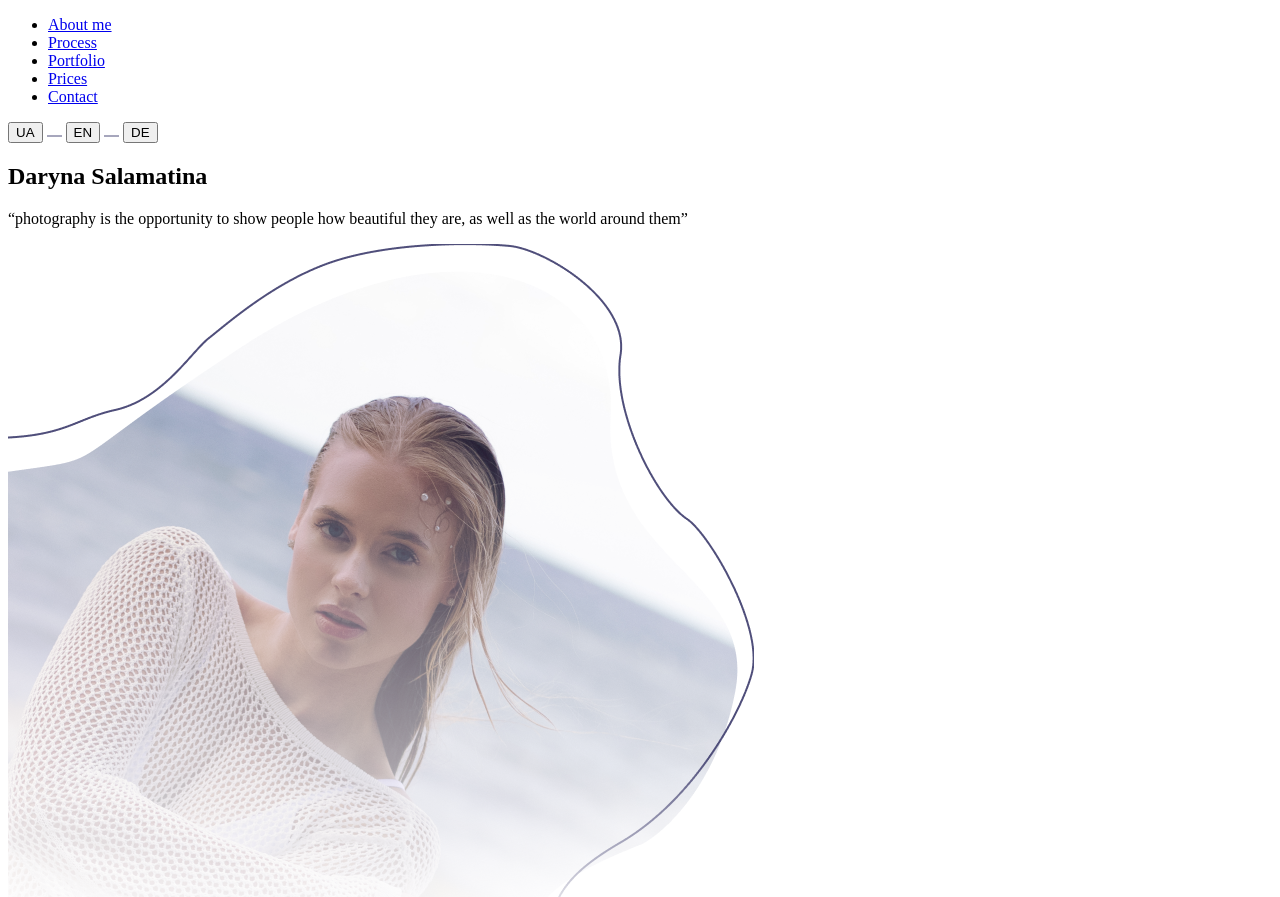
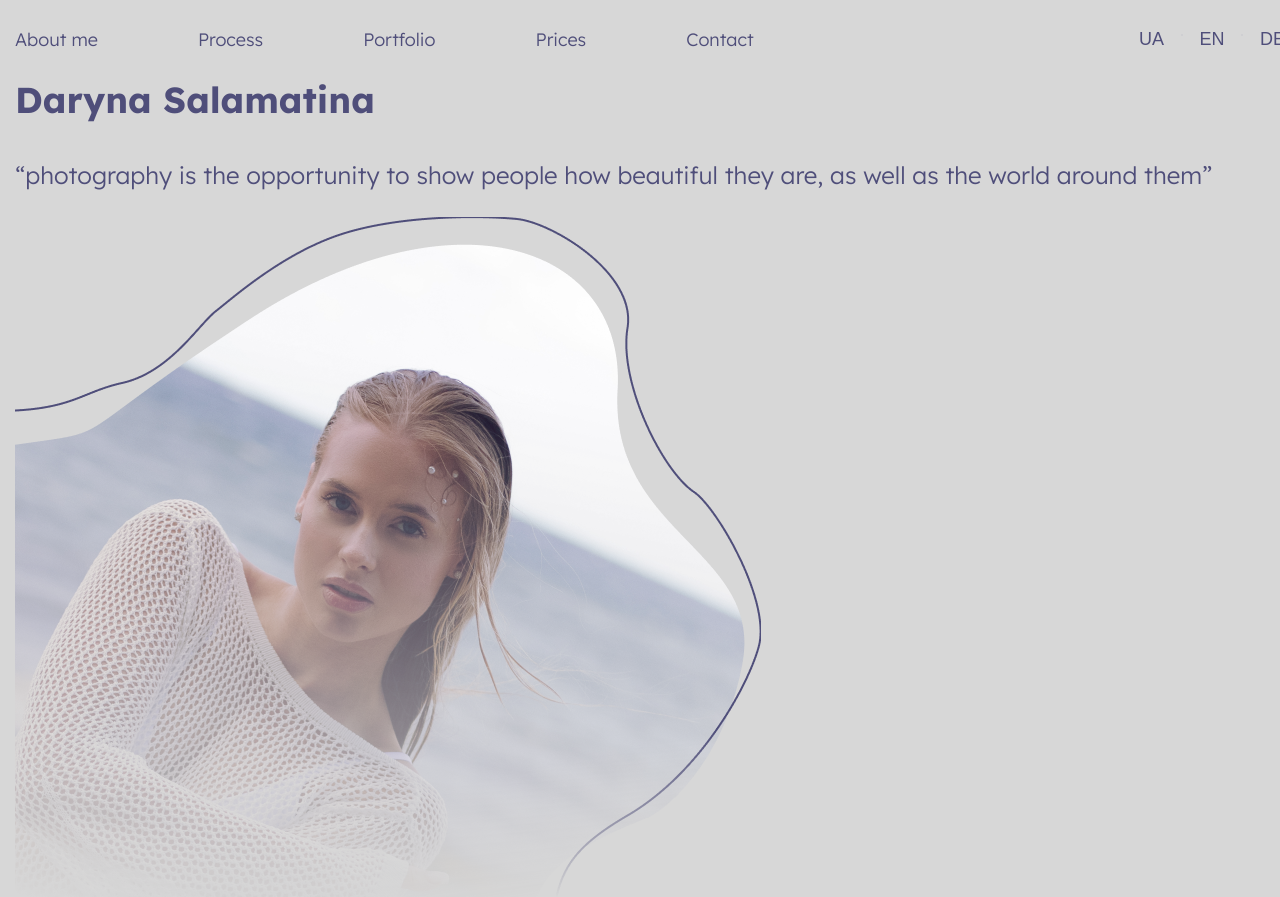
Before and after one commit to soceannn/photographer, a plain HTML site: page index.html in a window 1280 px wide. Shown: the top 897 px of the page. Drawn offline with Linux system fonts and the light colour scheme.

Commit message:
add some styles

```diff
--- a/css/styles.css
+++ b/css/styles.css
@@ -0,0 +1,101 @@
+:root {
+  --color-primary-light: #d7d7d7;
+  --color-primary-dark: #4f4e7a;
+  --color-brand-dark: #192b4e;
+}
+
+h1,
+h2,
+h3,
+h4,
+h5,
+h6,
+p {
+  margin-top: 0;
+}
+
+a {
+    display: inline-block;
+}
+
+body {
+    color: var(--color-primary-dark);
+    background-color: var(--color-primary-light);
+    font-family: "Lexend Deca", sans-serif;
+    font-size: 24px;
+    font-weight: 300;
+    line-height: 1.5;
+    margin: auto;
+}
+
+ul {
+    list-style-type: none;
+    margin: 0;
+    padding: 0;
+}
+
+.container {
+    width: 100%;
+    max-width: 1600px;
+    margin: 0 auto;
+    padding: 0 15px;
+}
+
+.header {
+    background-color: var(--color-primary-light);
+    padding: 18px 0;
+}
+
+.header-container {
+    display: flex;
+    justify-content: space-between;
+    align-items: center;
+}
+
+.header-nav .header-menu {
+    margin: 0;
+    padding: 0;
+    display: flex;
+    gap: 100px;
+}
+
+.header-nav .header-menu li {
+    display: inline;
+}
+
+.header-nav .header-menu li a {
+    text-decoration: none;
+    color: var(--color-primary-dark);
+    font-weight: 300;
+    font-size: 18px;
+}
+
+.header-nav .header-menu li a:hover {
+    font-weight: 400;
+    color: var(--color-brand-dark);
+}
+
+.language-picker {
+    display: flexbox;
+    align-items: center;
+    gap: 5px;
+}
+
+.language-picker button {
+    background: none;
+    border: none;
+    color: var(--color-primary-dark);
+    font-size: 18px;
+    cursor: pointer;
+    padding: 5px 10px;
+}
+
+.language-picker img {
+    width: 2px;
+    height: 20px;
+}
+
+.language-picker button:hover {
+    color: var(--color-brand-dark);
+    font-weight: 400;
+}
--- a/index.html
+++ b/index.html
@@ -3,6 +3,13 @@
   <head>
     <meta charset="UTF-8" />
     <meta name="viewport" content="width=device-width, initial-scale=1.0" />
+    <link rel="stylesheet" href="/css/styles.css">
+    <link rel="preconnect" href="https://fonts.googleapis.com" />
+    <link rel="preconnect" href="https://fonts.gstatic.com" crossorigin />
+    <link
+      href="https://fonts.googleapis.com/css2?family=Lexend+Deca:wght@100..900&display=swap"
+      rel="stylesheet"
+    />
     <title>Photographer</title>
   </head>
   <body>
```
